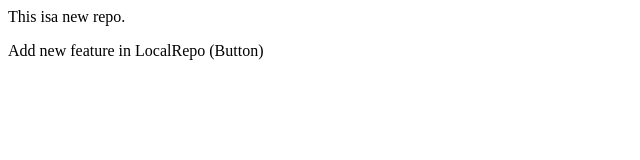
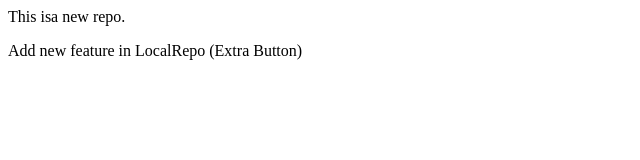
Before and after one commit to SONTUBALL/LocalRepo, a plain HTML site: page index.html in a window 1280 px wide. Shown: the full height of the page, 0-640 px from the left. Drawn offline with Linux system fonts and the light colour scheme.

Commit message:
Extre part

```diff
--- a/index.html
+++ b/index.html
@@ -1,2 +1,2 @@
 <p>This isa new repo.</p>
-<p>Add new feature in LocalRepo (Button) </p>
+<p>Add new feature in LocalRepo (Extra Button) </p>
```
